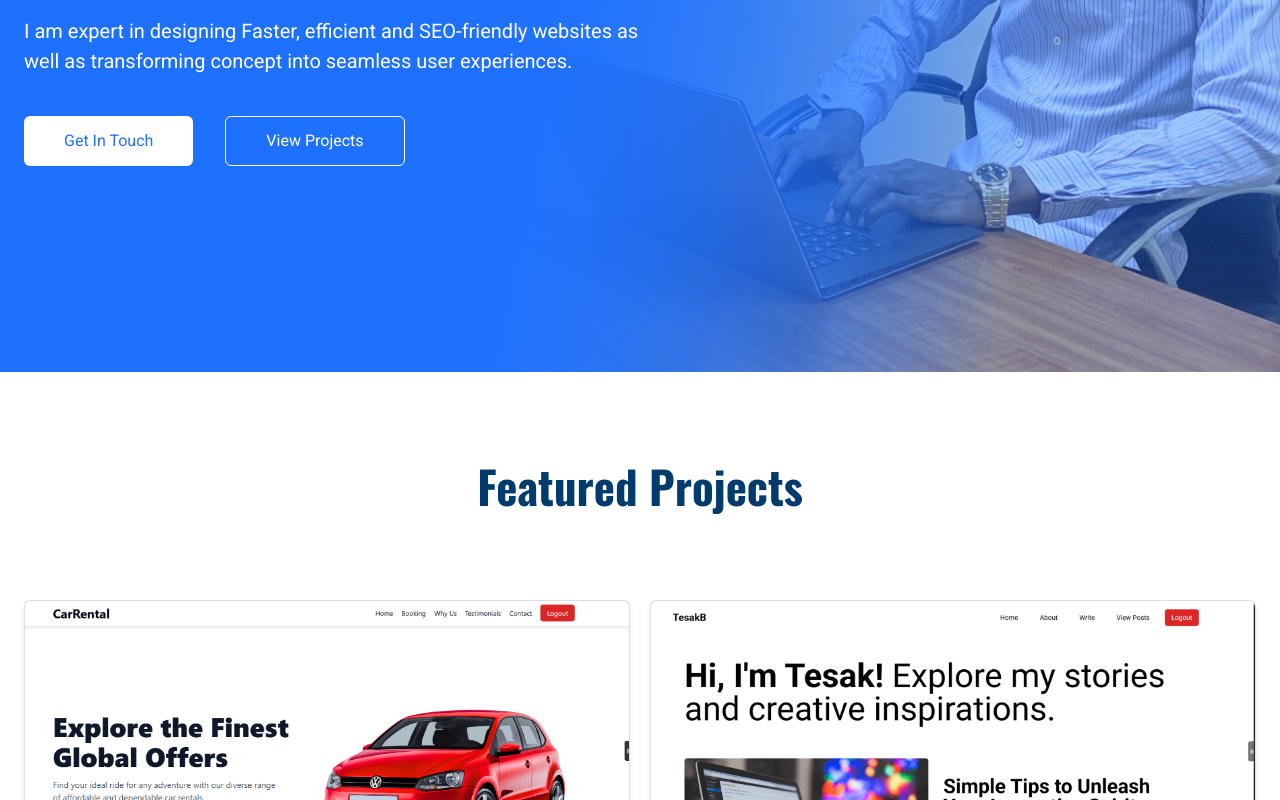
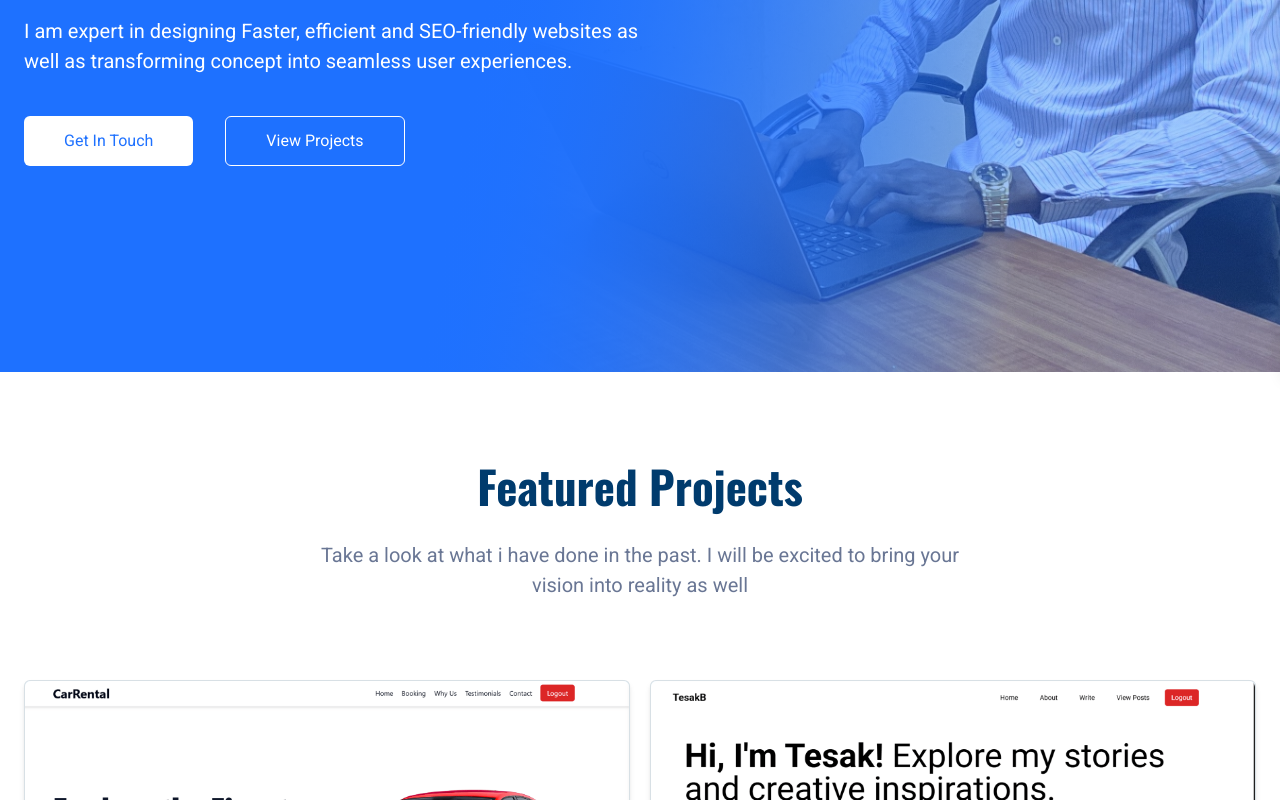
Before and after one commit to teslimakintunde/My-Portfolio, a Next.js app: page / in a window 1280 px wide. Shown: the part 428-1228 px from the top of the page. Built offline with nearby package versions, Linux system fonts and the light colour scheme.

Commit message:
adding description to project section

```diff
--- a/src/components/ProjectSection.tsx
+++ b/src/components/ProjectSection.tsx
@@ -172,15 +172,27 @@ const ProjectSection = () => {
     <section className="container font-roboto bg-white" id="projects">
       <div className="flex flex-col gap-5">
         <div className="py-[30px] sm:py-[40px] md:py-[60px] lg:py-[80px]">
+          <div className="mb-[40px] sm:mb-[50px] md:mb-[60px] lg:mb-[80px]">
             <motion.h2
               variants={fadeIn("up", 0.2)}
               initial="hidden"
               whileInView="show"
               viewport={{ once: true }}
-            className="text-center text-[29px] text-primaryColor font-Oswald lg:text-[45px] font-bold mb-[40px] sm:mb-[50px] md:mb-[60px] lg:mb-[80px]"
+              className="text-center text-[29px] text-primaryColor font-Oswald lg:text-[45px] font-bold"
             >
               Featured Projects
             </motion.h2>
+            <motion.p
+              variants={fadeIn("up", 0.5)}
+              initial="hidden"
+              whileInView="show"
+              viewport={{ once: true }}
+              className="text-center text-textColorTwo text-[16px] sm:text-[20px] mt-[20px] max-w-[60ch] mx-auto"
+            >
+              Take a look at what i have done in the past. I will be excited to
+              bring your vision into reality as well
+            </motion.p>
+          </div>
           <div className="grid gap-y-[30px] grid-cols-1 gap-5 md:grid-cols-2 lg:grid-cols-2 mx-auto">
             {data.map((item, index) => (
               <motion.div
```
Lines whose indentation alone changed are shown as unchanged.
